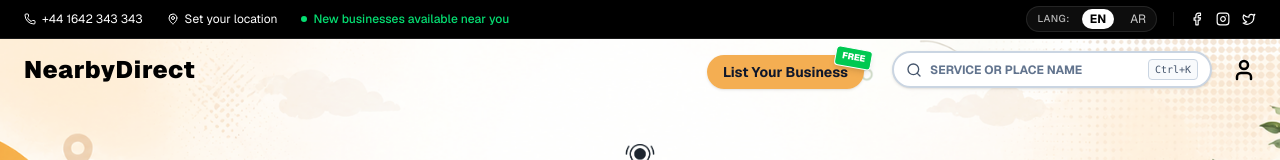
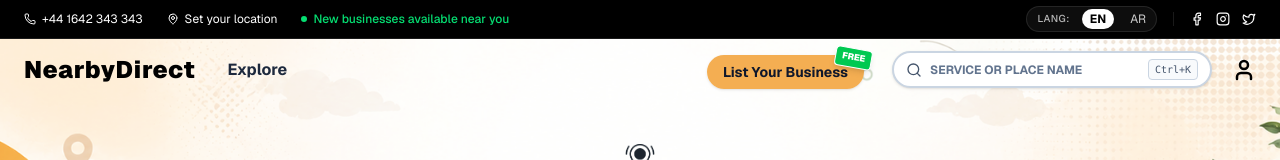
Before and after one commit to Kuthaka/LocalDial-Frontend-v1, a Next.js app: page / in a window 1280 px wide. Shown: the top 160 px of the page. Built offline with nearby package versions, Linux system fonts and the light colour scheme.

Commit message:
feat - navbar modified and customized everyhwhere

```diff
--- a/src/app/explore/[id]/BusinessDetailsClient.tsx
+++ b/src/app/explore/[id]/BusinessDetailsClient.tsx
@@ -21,8 +21,8 @@ export default function BusinessDetailsClient({ business }: { business: any }) {
   const [mainImage, setMainImage] = useState(images[0])
 
   return (
-    <div className="min-h-screen bg-[#f5f6f8] font-sans pb-20">
-      <div className="max-w-[1300px] mx-auto px-4 sm:px-8 pt-8">
+    <div className="font-sans pb-20">
+      <div className="max-w-[1300px] mx-auto px-4 sm:px-8 pt-4 sm:pt-8">
 
         {/* Back Link */}
         <Link href="/explore" className="inline-flex items-center gap-2 text-slate-500 hover:text-slate-800 font-medium mb-6 transition-colors">
--- /dev/null
+++ b/src/app/explore/layout.tsx
@@ -0,0 +1,18 @@
+import Navbar from "@/components/Navbar";
+import Footer from "@/components/Footer";
+
+export default function ExploreLayout({
+  children,
+}: {
+  children: React.ReactNode;
+}) {
+  return (
+    <div className="min-h-screen flex flex-col bg-[#f5f6f8]">
+      <Navbar />
+      <div className="pt-24 md:pt-[104px] flex-1">
+        {children}
+      </div>
+      <Footer />
+    </div>
+  );
+}
--- a/src/app/explore/page.tsx
+++ b/src/app/explore/page.tsx
@@ -16,7 +16,7 @@ export default async function ExplorePage() {
     .order('created_at', { ascending: false })
 
   return (
-    <div className="min-h-screen bg-slate-50">
+    <div className="w-full pb-20">
       {/* Header */}
       <header className="bg-white border-b border-slate-200 py-6 px-4 md:px-8 shadow-sm">
         <div className="max-w-6xl mx-auto flex flex-col md:flex-row md:items-center justify-between gap-4">
--- a/src/components/Navbar.tsx
+++ b/src/components/Navbar.tsx
@@ -64,12 +64,18 @@ export default function Navbar() {
 
       {/* 2. Main Bar (Thick) - Desktop & Mobile */}
       <div className="max-w-7xl mx-auto px-4 md:px-6 py-3 flex justify-between items-center gap-4">
-        {/* Logo */}
-        <Link href="/" className="flex items-center gap-2 cursor-pointer flex-shrink-0">
-          <span className="text-2xl font-black text-black tracking-wide">NearbyDirect</span>
-        </Link>
+        {/* Logo and Main Nav */}
+        <div className="flex items-center gap-8">
+          <Link href="/" className="flex items-center gap-2 cursor-pointer flex-shrink-0">
+            <span className="text-2xl font-black text-black tracking-wide">NearbyDirect</span>
+          </Link>
 
-
+          <div className="hidden lg:flex items-center gap-6">
+            <Link href="/explore" className="font-bold text-slate-800 hover:text-[#F4AE52] transition-colors">
+              Explore
+            </Link>
+          </div>
+        </div>
 
         {/* CTA, Search, User, Hamburger */}
         <div className="flex items-center gap-4 lg:gap-5 flex-shrink-0 ml-auto">
@@ -123,6 +129,7 @@ export default function Navbar() {
                 List Your Business (FREE)
               </Link>
               <div className="h-px bg-slate-100 w-full my-1"></div>
+              <Link href="/explore" onClick={() => setIsMobileMenuOpen(false)} className="text-[#104825] font-black hover:text-[#F4AE52] transition-colors py-1">Explore All Businesses</Link>
               <Link href="#" onClick={() => setIsMobileMenuOpen(false)} className="text-slate-800 font-bold hover:text-[#F4AE52] transition-colors py-1">Home Services</Link>
               <Link href="#" onClick={() => setIsMobileMenuOpen(false)} className="text-slate-800 font-bold hover:text-[#F4AE52] transition-colors py-1">Education</Link>
               <Link href="#" onClick={() => setIsMobileMenuOpen(false)} className="text-slate-800 font-bold hover:text-[#F4AE52] transition-colors py-1">Beauty & Spa</Link>
```
